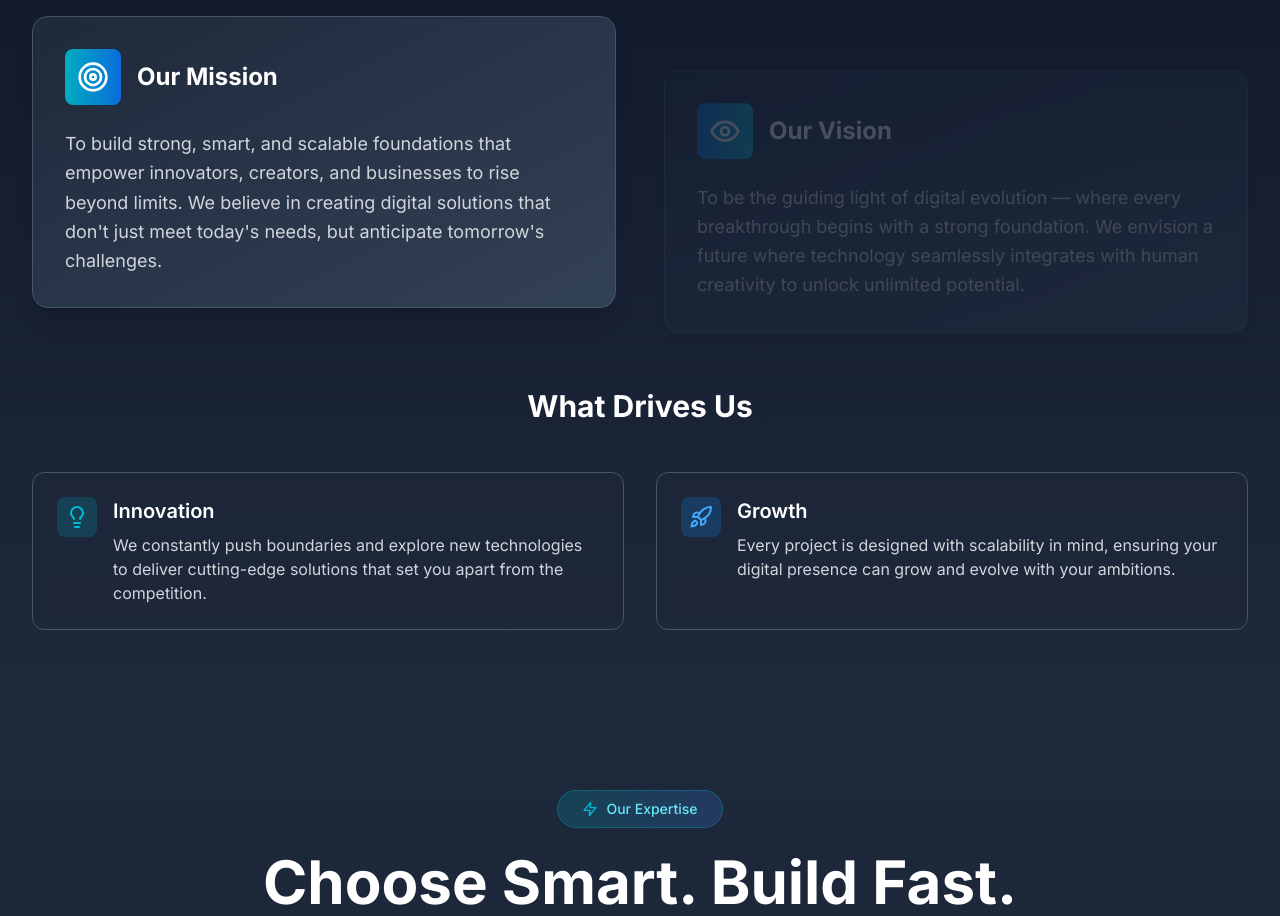
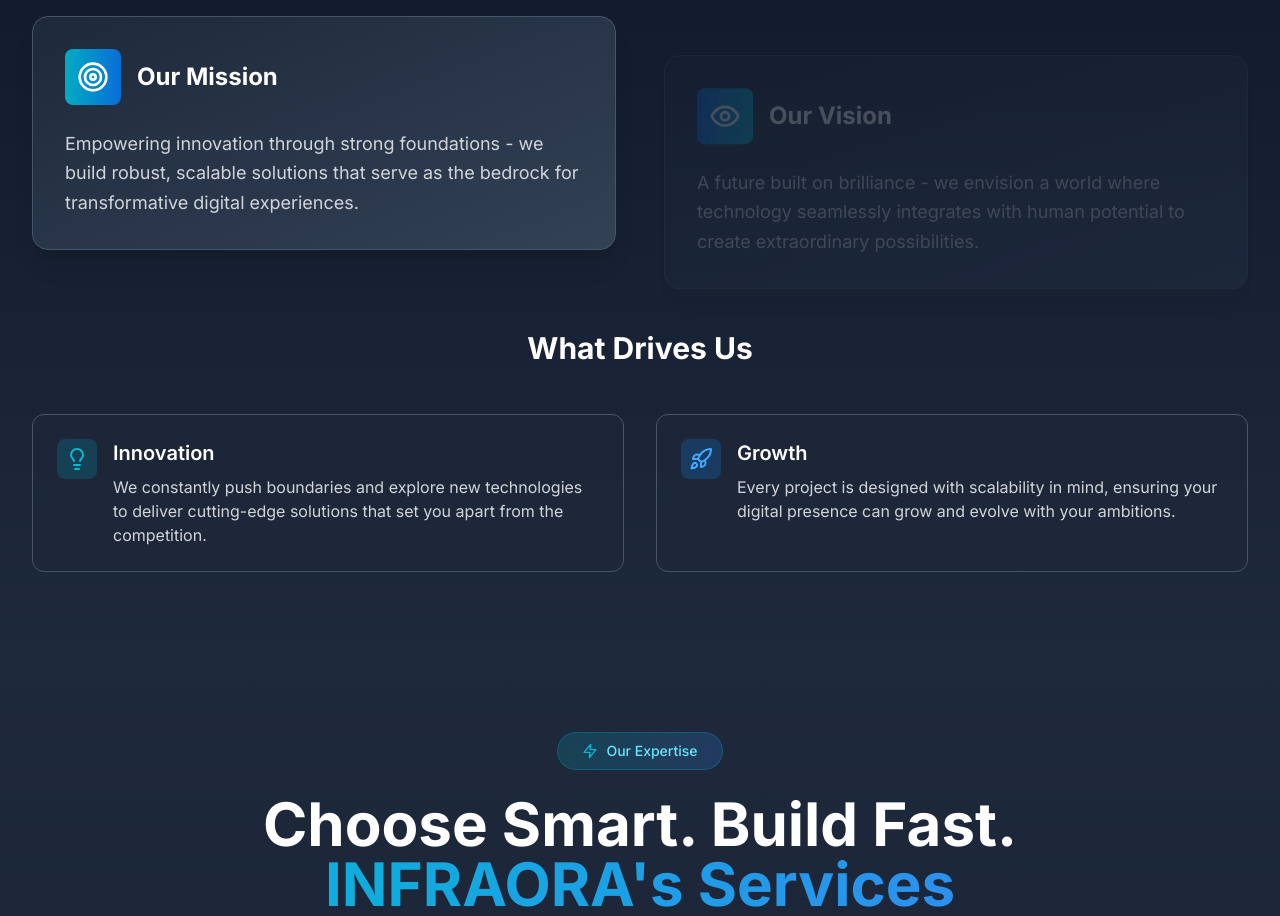
Before and after one commit to i-infrora/website-infrora, a React (Vite) app in the folder website/: page / in a window 1280 px wide. Shown: the part 1020-1936 px from the top of the page. Built offline with nearby package versions, Linux system fonts and the light colour scheme.

Commit message:
refactor: update About component with concise mission and vision statements

```diff
--- a/website/src/components/About.tsx
+++ b/website/src/components/About.tsx
@@ -60,10 +60,8 @@
               <h3 className="text-2xl font-bold text-white">Our Mission</h3>
             </div>
             <p className="text-gray-300 text-lg leading-relaxed">
-              To build strong, smart, and scalable foundations that empower innovators,
-              creators, and businesses to rise beyond limits. We believe in creating
-              digital solutions that don't just meet today's needs, but anticipate
-              tomorrow's challenges.
+              Empowering innovation through strong foundations - we build robust, scalable solutions
+                that serve as the bedrock for transformative digital experiences.
             </p>
           </motion.div>
 
@@ -80,9 +78,8 @@
               <h3 className="text-2xl font-bold text-white">Our Vision</h3>
             </div>
             <p className="text-gray-300 text-lg leading-relaxed">
-              To be the guiding light of digital evolution — where every breakthrough
-              begins with a strong foundation. We envision a future where technology
-              seamlessly integrates with human creativity to unlock unlimited potential.
+              A future built on brilliance - we envision a world where technology seamlessly
+                integrates with human potential to create extraordinary possibilities.
             </p>
           </motion.div>
         </motion.div>
```
